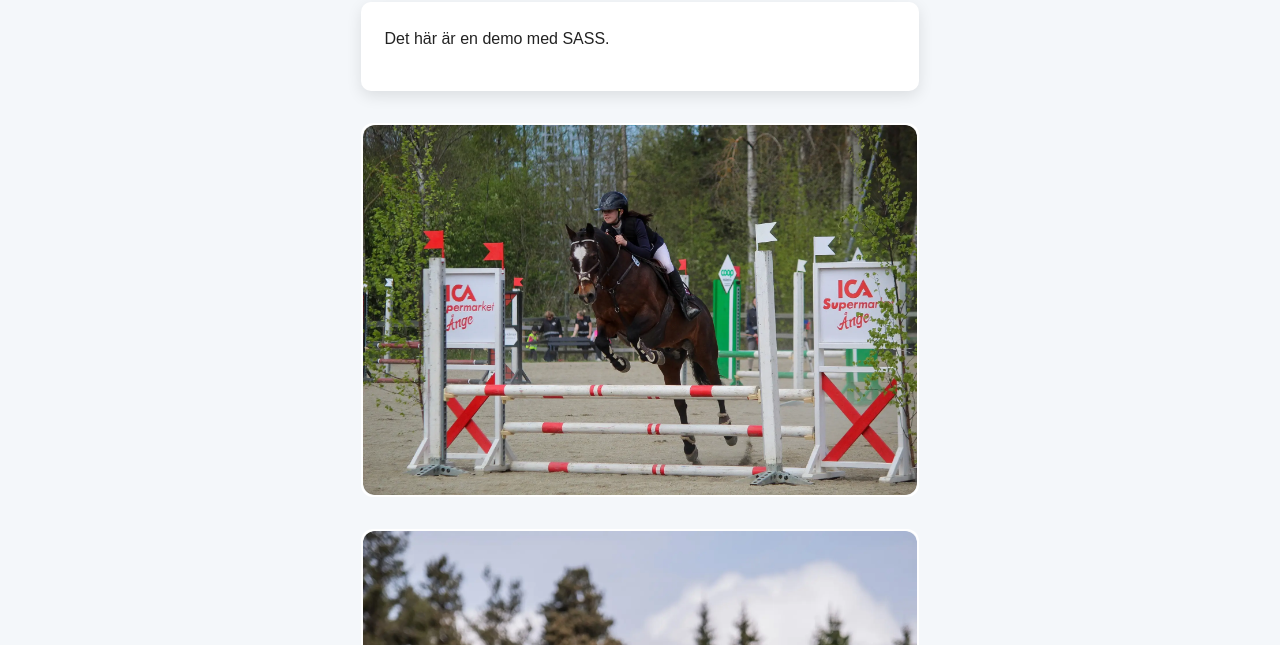
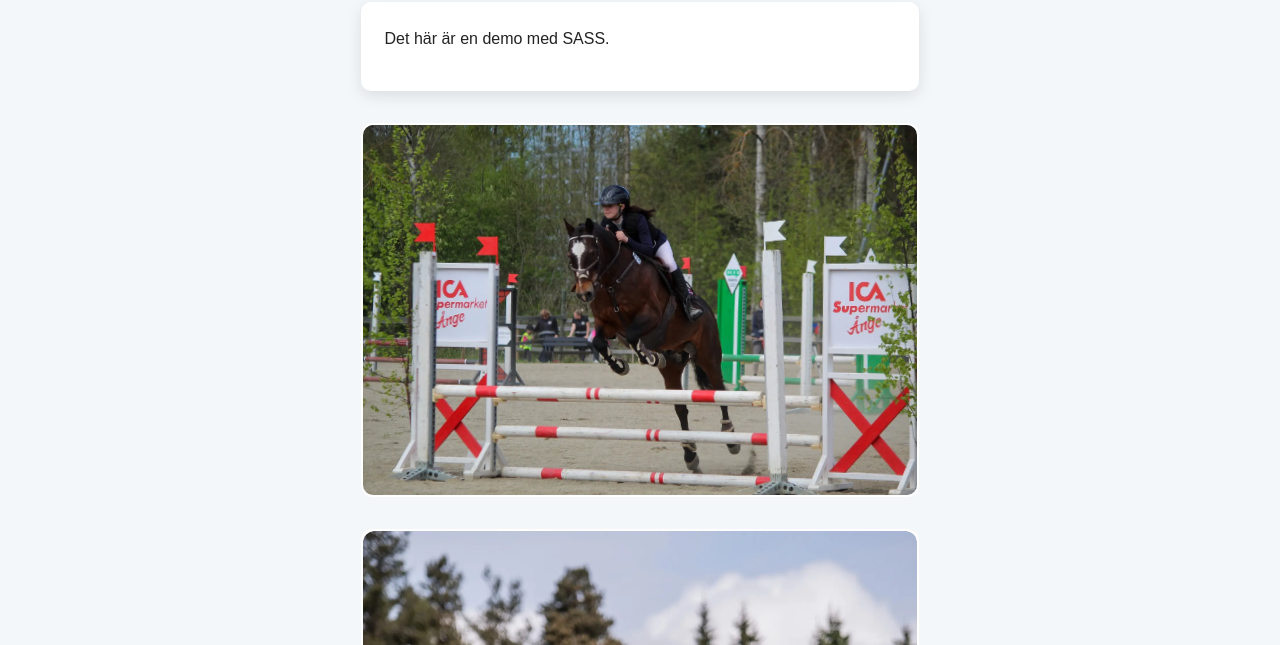
Before and after one commit to emmaagren/Lab4, a website built with Vite: page index.html in a window 1280 px wide. In both pictures the pointer is over the picture 639 px from the left and 465 px from the top of the page. Shown: the part 155-800 px from the top of the page. Built offline with nearby package versions, Linux system fonts and the light colour scheme.

Commit message:
Lägger till hoover-effekt för bilder

```diff
--- a/src/styles/_animations.scss
+++ b/src/styles/_animations.scss
@@ -27,3 +27,13 @@
         box-shadow: 0 15px 25px rgba(248, 149, 227, 0.822);
     }
 }
+
+//Hover-effekt för bilder
+.image-stack__item img {
+    transition: transform 0.4s ease, box-shadow 0.4s ease;
+
+    &:hover {
+        transform: scale(1.05) rotate(1deg);
+        box-shadow: 0 15px 30px rgba(248, 149, 227, 0.822);
+    }
+}
```
